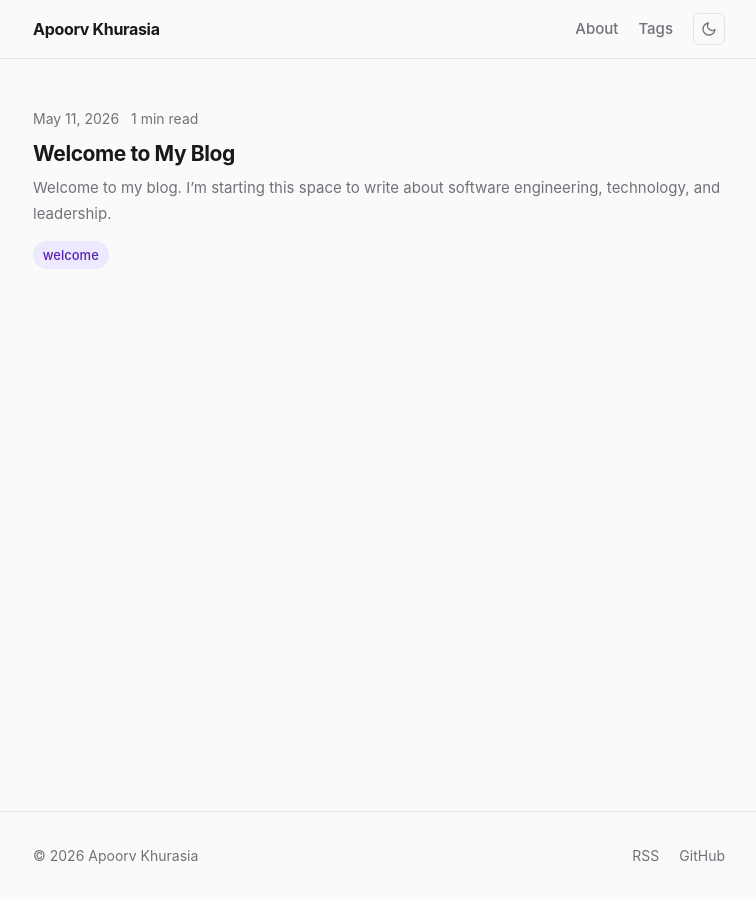
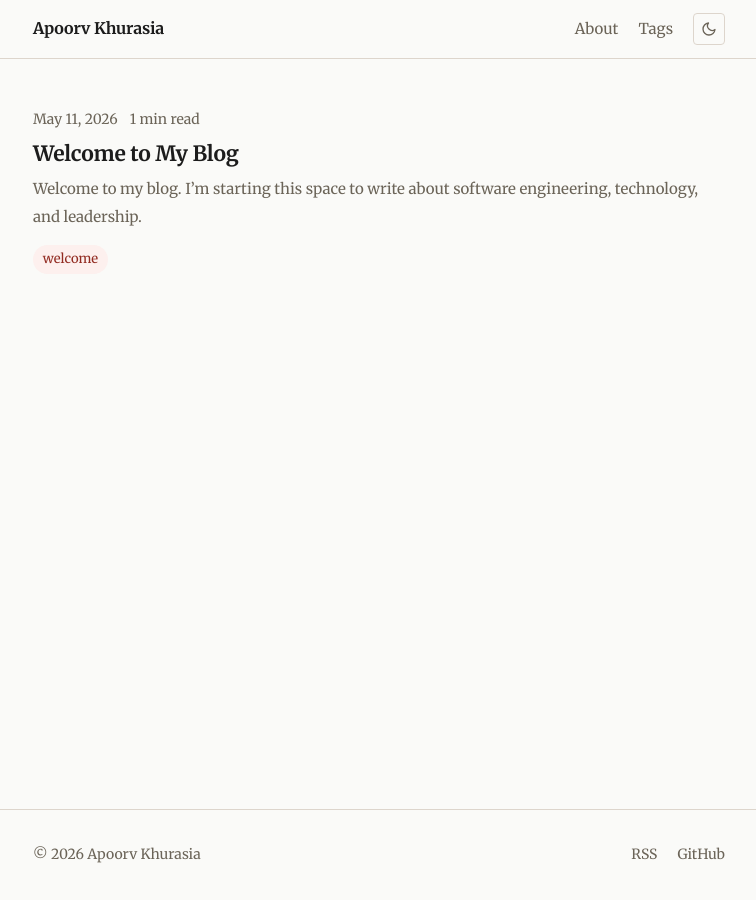
Before and after one commit to apoorvkhurasia/apoorvkhurasia.github.io, a Jekyll site: the page built from index.html, in a window 1280 px wide. Shown: the whole page, without its empty margins (261-1017 px from the left). Built offline with Jekyll 4.4.1, drawn with Linux system fonts in a browser that asks for light colours; the list of posts is cut into pages by our own code.

Commit message:
Crimson Merriweather theme

```diff
--- a/_layouts/default.html
+++ b/_layouts/default.html
@@ -7,6 +7,9 @@
   <meta charset="utf-8">
   <meta name="viewport" content="width=device-width, initial-scale=1">
   <title>{% if page.title and page.title != site.title %}{{ page.title }} | {% endif %}{{ site.title }}</title>
+  <link rel="preconnect" href="https://fonts.googleapis.com">
+  <link rel="preconnect" href="https://fonts.gstatic.com" crossorigin>
+  <link href="https://fonts.googleapis.com/css2?family=Merriweather:ital,wght@0,400;0,700;1,400&display=swap" rel="stylesheet">
   <link rel="stylesheet" href="{{ '/assets/css/style.css' | relative_url }}">
   {% feed_meta %}
   {% seo %}
--- a/assets/css/style.css
+++ b/assets/css/style.css
@@ -1,37 +1,38 @@
 /* ── Variables ──────────────────────────────────────────────────────────── */
 
 :root {
-  --bg: #fafafa;
-  --bg-alt: #f4f4f5;
-  --bg-code: #f1f5f9;
-  --header-bg: rgba(250,250,250,0.88);
-  --border: #e4e4e7;
-  --text: #18181b;
-  --text-muted: #71717a;
-  --link: #4f46e5;
-  --link-hover: #4338ca;
-  --accent: #4f46e5;
-  --tag-bg: #ede9fe;
-  --tag-text: #5b21b6;
-  --font: -apple-system, BlinkMacSystemFont, "Segoe UI", Roboto, sans-serif;
+  --bg: #fafaf8;
+  --bg-alt: #f2eeeb;
+  --bg-code: #ede9e5;
+  --header-bg: rgba(250,250,248,0.92);
+  --border: #ddd5cc;
+  --text: #1c1c1c;
+  --text-muted: #6b6458;
+  --link: #922b21;
+  --link-hover: #6e1f17;
+  --accent: #922b21;
+  --tag-bg: #fdf0ee;
+  --tag-text: #922b21;
+  --font: "Merriweather", Georgia, "Times New Roman", serif;
+  --font-heading: "Merriweather", Georgia, "Times New Roman", serif;
   --mono: "SFMono-Regular", Consolas, "Liberation Mono", Menlo, monospace;
-  --radius: 6px;
+  --radius: 4px;
   --transition: 140ms ease;
 }
 
 [data-theme="dark"] {
-  --bg: #18181b;
-  --bg-alt: #27272a;
-  --bg-code: #1e293b;
-  --header-bg: rgba(24,24,27,0.88);
-  --border: #3f3f46;
-  --text: #fafafa;
-  --text-muted: #a1a1aa;
-  --link: #818cf8;
-  --link-hover: #a5b4fc;
-  --accent: #818cf8;
-  --tag-bg: #312e81;
-  --tag-text: #c7d2fe;
+  --bg: #1a1816;
+  --bg-alt: #252220;
+  --bg-code: #1e1c1a;
+  --header-bg: rgba(26,24,22,0.92);
+  --border: #3d3830;
+  --text: #f0ece8;
+  --text-muted: #9e9488;
+  --link: #e07060;
+  --link-hover: #eca898;
+  --accent: #e07060;
+  --tag-bg: #3d1f1a;
+  --tag-text: #e07060;
 }
 
 /* ── Reset ──────────────────────────────────────────────────────────────── */
@@ -43,8 +44,8 @@ html { font-size: 16px; scroll-behavior: smooth; -webkit-text-size-adjust: 100%;
 
 body {
   font-family: var(--font);
-  font-size: 1.0625rem;
-  line-height: 1.75;
+  font-size: 1rem;
+  line-height: 1.85;
   color: var(--text);
   background: var(--bg);
   transition: background var(--transition), color var(--transition);
@@ -57,13 +58,14 @@ a { color: var(--link); text-decoration: none; }
 a:hover { color: var(--link-hover); text-decoration: underline; }
 
 h1,h2,h3,h4,h5,h6 {
-  line-height: 1.3;
+  font-family: var(--font-heading);
+  line-height: 1.25;
   font-weight: 700;
   margin: 2rem 0 0.75rem;
   color: var(--text);
 }
-h1 { font-size: 2rem; letter-spacing: -.03em; }
-h2 { font-size: 1.5rem; letter-spacing: -.02em; }
+h1 { font-size: 1.875rem; letter-spacing: -.02em; }
+h2 { font-size: 1.375rem; letter-spacing: -.01em; }
 h3 { font-size: 1.25rem; }
 h4 { font-size: 1.125rem; }
 h1:first-child, h2:first-child, h3:first-child { margin-top: 0; }
@@ -142,10 +144,11 @@ header {
 }
 
 .site-title {
+  font-family: var(--font-heading);
   font-size: 1rem;
   font-weight: 700;
   color: var(--text);
-  letter-spacing: -.02em;
+  letter-spacing: -.01em;
   white-space: nowrap;
 }
 .site-title:hover { color: var(--accent); text-decoration: none; }
```
Also changed, not shown: 1 other file.
